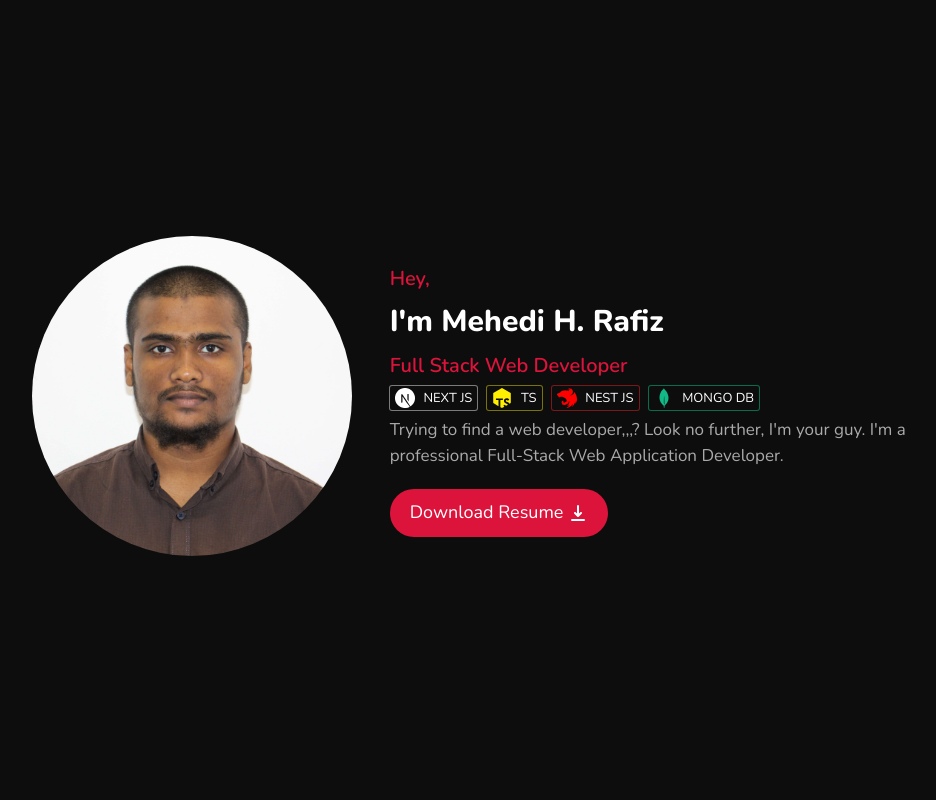
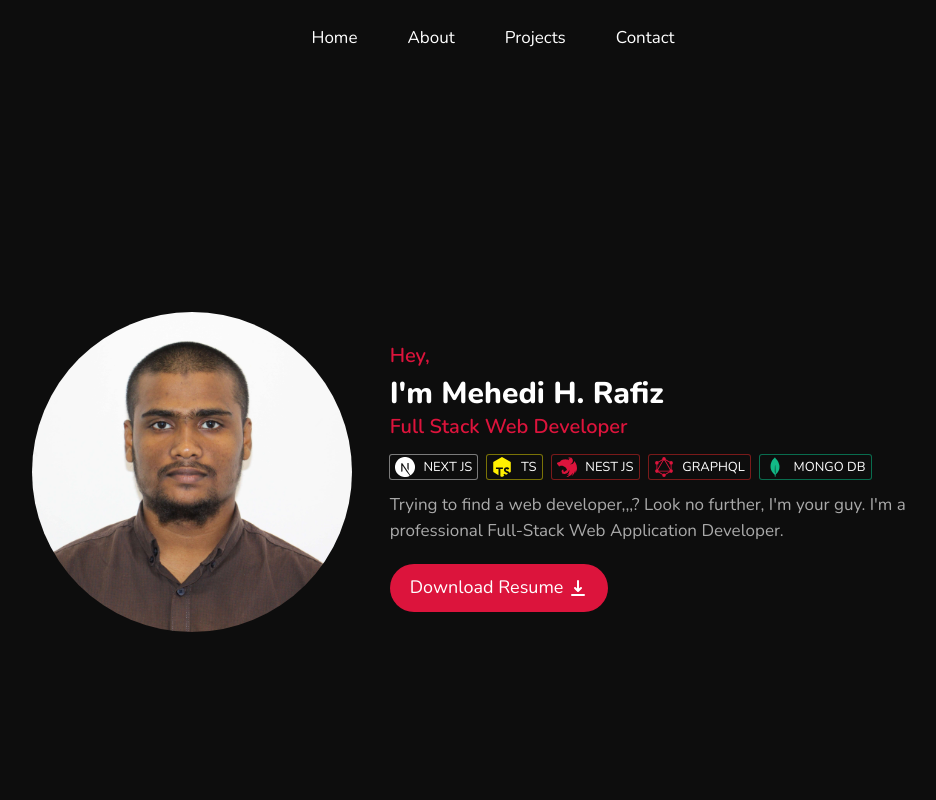
Before and after one commit to MHRafix/rafiz.portfolio, a React (Vite) app: page / in a window 1280 px wide. Shown: the top 800 px of the page, without its empty margins (147-1083 px from the left). Built offline with nearby package versions, Linux system fonts and the light colour scheme; no server answers.

Commit message:
header done

```diff
--- a/src/CSS-STYLE/GLOBAL-CSS.css
+++ b/src/CSS-STYLE/GLOBAL-CSS.css
@@ -51,6 +51,19 @@ html::-webkit-scrollbar-thumb {
 /**********************************
 Header section css starts from here
 ***********************************/
+
+.navLink {
+	color: white;
+	cursor: pointer;
+	font-size: 17px;
+	text-decoration: none;
+}
+
+.navLink:hover {
+	color: crimson;
+	transition: 0.3s;
+}
+
 .header {
 	position: fixed;
 	bottom: 0px;
@@ -116,7 +129,7 @@ section.section .sectionWrapper {
 	font-size: 30px;
 	font-weight: 800;
 	color: var(--white-color);
-	margin-bottom: 5px;
+	line-height: 35px;
 }
 
 .themeDetails h3.specialitis {
@@ -612,6 +625,7 @@ Responsive css starts from here
 		outline: none;
 		font-size: 12px;
 		text-decoration: none;
+		cursor: pointer;
 	}
 
 	.projectsBox .projectThumbnail {
@@ -695,14 +709,6 @@ Responsive css starts from here
 		padding: 7% 0% 20% 0%;
 	}
 
-	.themeDetails h1.nameHeading {
-		margin-bottom: 15px;
-	}
-
-	.themeDetails h3.specialitis {
-		margin-bottom: 15px;
-	}
-
 	.skillBox {
 		display: grid;
 		grid-template-columns: repeat(2, 1fr);
@@ -712,7 +718,8 @@ Responsive css starts from here
 		font-size: 40px;
 		font-weight: 700;
 		color: var(--white-color);
-		margin-bottom: 20px;
+		line-height: 35px;
+		/* margin-bottom: 20px; */
 	}
 
 	.featureBoxes .box span.boxIcon {
--- a/src/main.jsx
+++ b/src/main.jsx
@@ -4,7 +4,6 @@ import React from 'react';
 import ReactDOM from 'react-dom/client';
 import App from './App.jsx';
 import './CSS-STYLE/GLOBAL-CSS.css';
-import './index.css';
 
 ReactDOM.createRoot(document.getElementById('root')).render(
 	<React.StrictMode>
--- a/src/routes/About.tsx
+++ b/src/routes/About.tsx
@@ -36,7 +36,7 @@ const About = () => {
 	useAnimation();
 
 	return (
-		<div>
+		<div id='about_us'>
 			<div className='onDetail'>
 				<div className='sectionName'>
 					<h1 className='sectionTitle'>
@@ -184,6 +184,10 @@ const About = () => {
 								<img src={MONGODB} alt='skillImage' /> <br />
 								<span className='skillName'>mongodb</span>
 							</div>
+							<div className='box' data-aos='flip-right'>
+								<img src={gql} alt='skillImage' /> <br />
+								<span className='skillName'>graphql</span>
+							</div>
 							<div className='box' data-aos='flip-left'>
 								<img src={MYSQL} alt='skillImage' /> <br />
 								<span className='skillName'>mysql</span>
@@ -215,10 +219,6 @@ const About = () => {
 							<div className='box' data-aos='flip-right'>
 								<img src={NETLIFY} alt='skillImage' /> <br />
 								<span className='skillName'>netlify</span>
-							</div>
-							<div className='box' data-aos='flip-right'>
-								<img src={gql} alt='skillImage' /> <br />
-								<span className='skillName'>graphql</span>
 							</div>
 							<div className='box' data-aos='flip-right'>
 								<img src={vercel} alt='skillImage' /> <br />
--- a/src/routes/Contact.tsx
+++ b/src/routes/Contact.tsx
@@ -1,6 +1,7 @@
 import { Alert, Box, Loader } from '@mantine/core';
 import emailjs from 'emailjs-com';
 import React, { useRef, useState } from 'react';
+import { BiMailSend } from 'react-icons/bi';
 import {
 	FaEnvelope,
 	FaGithub,
@@ -56,7 +57,7 @@ const Contact = () => {
 	useAnimation();
 
 	return (
-		<Box>
+		<Box id='contact'>
 			<div className='onDetail'>
 				<div className='sectionName'>
 					<h1 className='sectionTitle'>
@@ -182,7 +183,7 @@ const Contact = () => {
 								</button>
 							) : (
 								<button type='submit' className='regularBtn'>
-									Send <span className='icon fas fa-paper-plane'></span>
+									Send <BiMailSend className='icon fas' />
 								</button>
 							)}
 						</form>
--- a/src/routes/Home.tsx
+++ b/src/routes/Home.tsx
@@ -1,7 +1,13 @@
-import { Box, Group, Space } from '@mantine/core';
+import { Anchor, Box, Group, Space } from '@mantine/core';
 import React from 'react';
 import { HiDownload } from 'react-icons/hi';
-import { SiMongodb, SiNestjs, SiNextdotjs, SiTsnode } from 'react-icons/si';
+import {
+	SiGraphql,
+	SiMongodb,
+	SiNestjs,
+	SiNextdotjs,
+	SiTsnode,
+} from 'react-icons/si';
 import Me from '../Images/me.jpg';
 import useAnimation from '../hooks/useAnimation';
 import useLinkHandle from '../hooks/useLinkHandle';
@@ -17,6 +23,28 @@ const Home = () => {
 	useAnimation();
 
 	return (
+		<Box id='home'>
+			<div
+				className='flex_layout'
+				style={{
+					justifyContent: 'center',
+					padding: '25px 0px',
+					gap: 50,
+				}}
+			>
+				<Anchor href='#home' className='navLink'>
+					<div>Home</div>
+				</Anchor>
+				<Anchor href='#about_us' className='navLink'>
+					<div className='navLink'>About</div>
+				</Anchor>
+				<Anchor href='#projects' className='navLink'>
+					<div className='navLink'>Projects</div>
+				</Anchor>
+				<Anchor href='#contact' className='navLink'>
+					<div className='navLink'>Contact</div>
+				</Anchor>
+			</div>
 			<Box
 				className='flex_layout'
 				style={{
@@ -35,6 +63,9 @@ const Home = () => {
 					<h3 className='specialitis'>Hey,</h3>
 					<h1 className='nameHeading'>I'm Mehedi H. Rafiz</h1>
 					<h3 className='specialitis'>Full Stack Web Developer</h3>
+
+					<Space h={'sm'} />
+
 					<Group>
 						<div style={getStyle('rgb(238 238 238 / 49%)')}>
 							<SiNextdotjs size={20} color='white' /> &nbsp; NEXT JS
@@ -43,24 +74,32 @@ const Home = () => {
 							<SiTsnode size={20} color='#ffef01' /> &nbsp; TS
 						</div>
 						<div style={getStyle('rgb(175 34 34 / 67%)')}>
-						<SiNestjs size={20} color='red' /> &nbsp; NEST JS
+							<SiNestjs size={20} color='crimson' /> &nbsp; NEST JS
+						</div>
+						<div style={getStyle('rgb(175 34 34 / 67%)')}>
+							<SiGraphql size={20} color='crimson' /> &nbsp; GRAPHQL
 						</div>
 						<div style={getStyle('rgb(6 252 178 / 40%)')}>
 							<SiMongodb size={20} color='#12B886' /> &nbsp; MONGO DB
 						</div>
 					</Group>
+					<Space h={'xs'} />
 
 					<Space h={10} />
 
 					<p className='shortDesc'>
-					Trying to find a web developer,,,? Look no further, I'm your guy. I'm
-					a professional Full-Stack Web Application Developer.
+						Trying to find a web developer,,,? Look no further, I'm your guy.
+						I'm a professional Full-Stack Web Application Developer.
 					</p>
 
-				<button onClick={() => linkHandle(myResumeLink)} className='regularBtn'>
+					<button
+						onClick={() => linkHandle(myResumeLink)}
+						className='regularBtn'
+					>
 						Download Resume <HiDownload size={20} className='icon fa' />
 					</button>
 				</div>
+			</Box>
 		</Box>
 	);
 };
--- a/src/routes/Projects.tsx
+++ b/src/routes/Projects.tsx
@@ -19,7 +19,7 @@ const Projects = () => {
 	let no = 1;
 
 	return (
-		<Box>
+		<Box id='projects'>
 			<div className='onDetail'>
 				<div className='sectionName'>
 					<h1 className='sectionTitle'>
```
Also changed, not shown: src/index.css (deleted, +0 -69 lines). Lines whose indentation alone changed are shown as unchanged.
